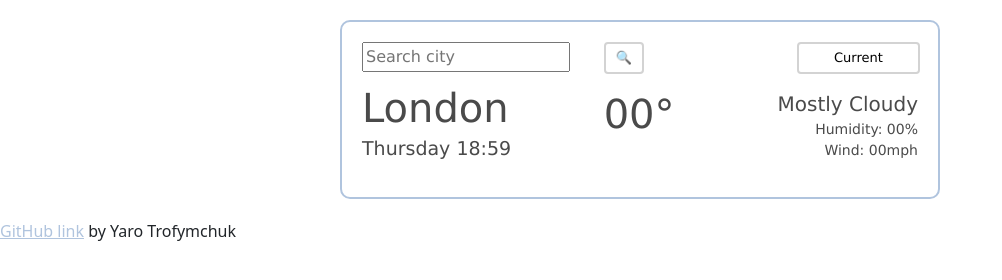
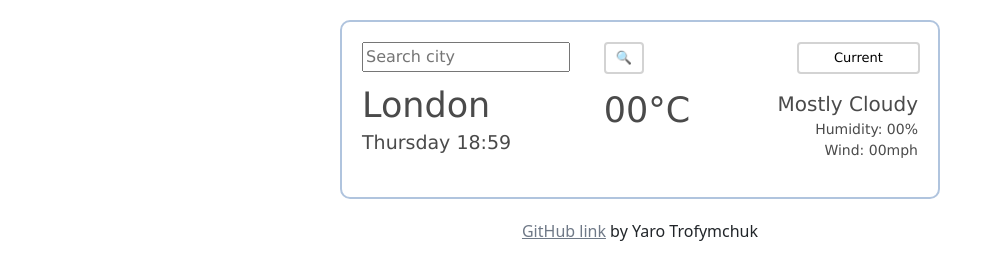
Before and after one commit to yarcello/please-work, a plain HTML site: page index.html in a window 1280 px wide. Shown: the whole page, without its empty margins (0-1002 px from the left). Drawn offline with nearby package versions, Linux system fonts and the light colour scheme.

Commit message:
small adjustments in html and css
changed text size for h1 and degrees, and color for footer.

```diff
--- a/add.css
+++ b/add.css
@@ -10,7 +10,7 @@
 
 h1,
 .degrees-now {
-  font-size: 40px;
+  font-size: 35px;
   font-weight: 500;
   margin: auto;
   padding-top: 10px;
@@ -60,6 +60,8 @@ li {
 
 .git-hub-link {
   text-decoration: underline;
+  color: rgb(111, 121, 135);
+}
+.footer {
   text-align: center;
-  color: lightsteelblue;
 }
--- a/index.html
+++ b/index.html
@@ -48,7 +48,7 @@
           </div>
 
           <div class="col-2">
-            <div class="degrees-now"><span id="degrees">00</span>°</div>
+            <div class="degrees-now"><span id="degrees">00</span>°C</div>
           </div>
           <div class="col-5 details">
             <ul>
@@ -60,6 +60,7 @@
         </div>
       </div>
     </div>
+    <div class="footer">
       <a
         href="https://github.com/yarcello/weather-app.git"
         target="_blank"
@@ -67,6 +68,7 @@
         >GitHub link</a
       >
       by Yaro Trofymchuk
+    </div>
 
     <script src="action.js"></script>
   </body>
```
Lines whose indentation alone changed are shown as unchanged.
